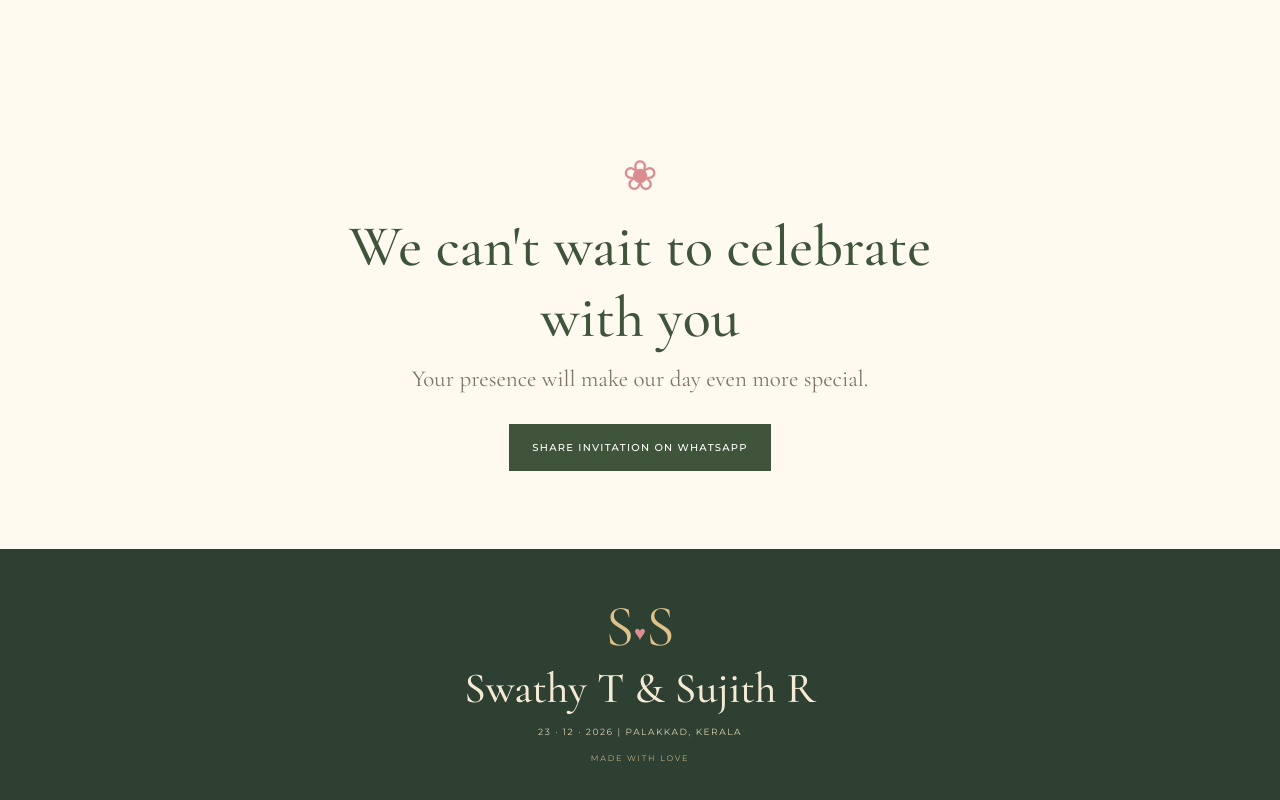
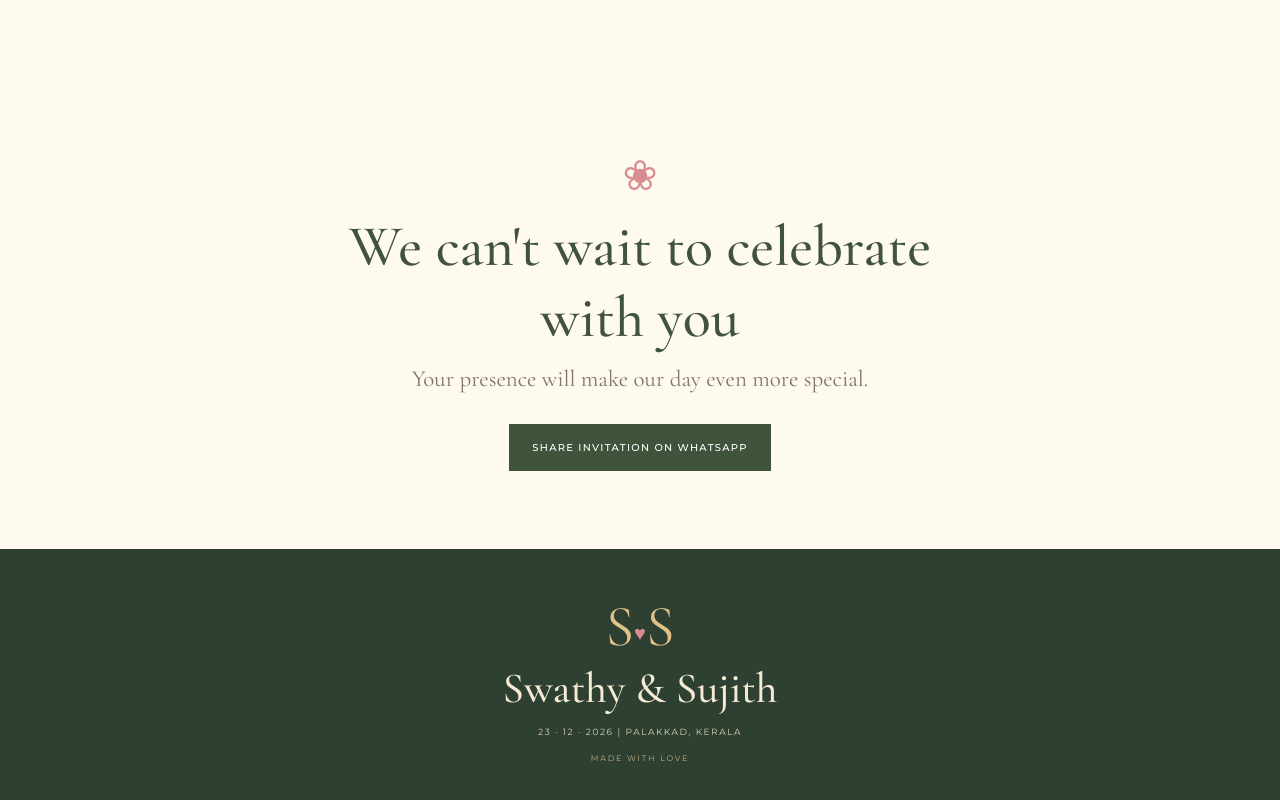
Before and after one commit to sujithr17/my-wedding, a plain HTML site: page index.html in a window 1280 px wide. Shown: the part 4422-5222 px from the top of the page. Drawn offline with nearby package versions, Linux system fonts and the light colour scheme.

Commit message:
Update index.html

```diff
--- a/index.html
+++ b/index.html
@@ -7,7 +7,7 @@
   <meta name="theme-color" content="#fbf1d9">
   <meta name="description"
     content="Wedding celebration of Swathy T and Sujith R on 23 December 2026 in Palakkad, Kerala.">
-  <title>Swathy T & Sujith R| 23 December 2026</title>
+  <title>Swathy & Sujith | 23 December 2026</title>
   <link rel="preconnect" href="https://fonts.googleapis.com">
   <link rel="preconnect" href="https://fonts.gstatic.com" crossorigin>
   <link
@@ -105,7 +105,7 @@
   </main>
   <footer>
     <div class="footer-monogram">S<span>♥</span>S</div>
-    <p class="footer-names">Swathy T & Sujith R</p>
+    <p class="footer-names">Swathy & Sujith </p>
     <p>23 · 12 · 2026 <span> | </span> PALAKKAD, KERALA</p><small>MADE WITH LOVE</small>
   </footer>
   <script src="script.js"></script>
```
